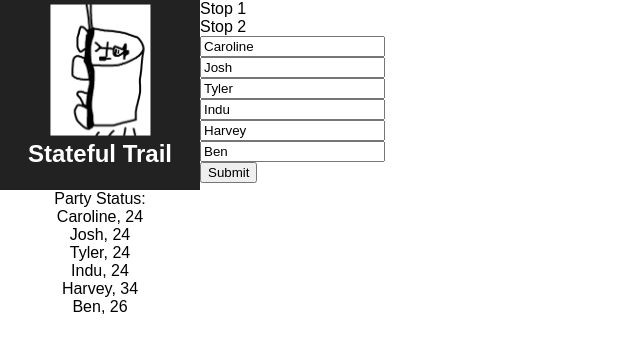
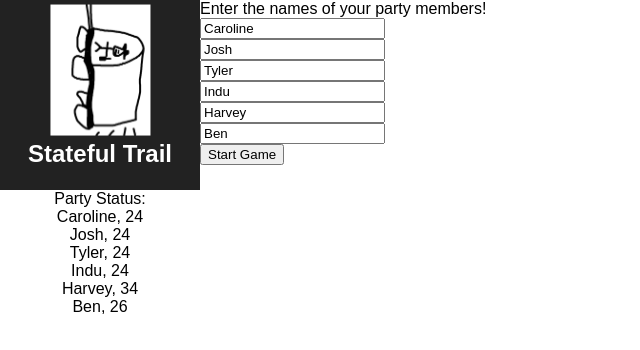
Before and after one commit to lieblingskartoffel/stateful-trail, a React (Create React App) app: page / in a window 1280 px wide. Shown: the top 350 px of the page, without its empty margins (0-640 px from the left). Built offline with nearby package versions, Linux system fonts and the light colour scheme; the HTML template or start-up script is replaced by a standard one.

Commit message:
Added a game start button!

```diff
--- a/src/App.js
+++ b/src/App.js
@@ -1,14 +1,14 @@
 import React, { Component } from 'react';
 import logo from './images/logo2.png';
 import './App.css';
-import Map from './components/Map';
 import PartyStatus from './components/PartyStatus';
-import StartForm from './components/StartForm';
+import MainPanel from './components/MainPanel';
 
 class App extends Component {
   constructor(props) {
     super(props);
     this.state = {
+      isStarted: false,
       members: [
         {
           name: 'Caroline',
@@ -44,11 +44,18 @@ class App extends Component {
     };
 
     this.handleNameChange = this.handleNameChange.bind(this);
+    this.startGame = this.startGame.bind(this);
   }
 
   handleNameChange(event) {
     let copiedState = Object.assign({}, this.state);
     copiedState.members[event.target.id].name = event.target.value;
+    this.setState(copiedState);
+  }
+
+  startGame() {
+    let copiedState = Object.assign({}, this.state);
+    copiedState.isStarted = true;
     this.setState(copiedState);
   }
 
@@ -64,10 +71,7 @@ class App extends Component {
             <PartyStatus members={this.state.members}/>
           </div>
         </div>
-        <div className="main-content">
-          <Map />
-          <StartForm members={this.state.members} handleNameChange={this.handleNameChange}/>
-        </div>
+        <MainPanel members={this.state.members} handleNameChange={this.handleNameChange} isStarted={this.state.isStarted} startGame={this.startGame} />
       </div>
     );
   }
--- /dev/null
+++ b/src/components/MainPanel.js
@@ -0,0 +1,30 @@
+import React, { Component } from 'react';
+import Map from './Map';
+import StartForm from './StartForm';
+
+class MainPanel extends Component {
+  chooseView(args) {
+    if (args.isStarted) {
+      return (<Map />)
+    }
+    else {
+      return (<StartForm members={args.members} handleNameChange={args.handleNameChange} startGame={args.startGame}/>)
+    }
+  }
+  render () {
+    return (
+      <div className="main-content">
+        {this.chooseView(
+          {
+            isStarted: this.props.isStarted,
+            members: this.props.members,
+            handleNameChange: this.props.handleNameChange,
+            startGame: this.props.startGame
+          }
+        )}
+      </div>
+    )
+  }
+}
+
+export default MainPanel;
--- a/src/components/StartForm.js
+++ b/src/components/StartForm.js
@@ -24,21 +24,18 @@ class StartForm extends React.Component {
 	}
 
 	handleSubmit(event) {
-		alert('something happened and its value was ' + this.state.members.map((member) => {return member.name}));
+		this.props.startGame();
 		event.preventDefault();
-	}
-
-	getPartySkeleton() {
-		return [0,1,2,3,4,5];
 	}
 
 	render() {
 		return (
 			<form onSubmit={this.handleSubmit}>
 				<label>
+				Enter the names of your party members!
 					{this.props.members.map((member) => {return this.renderRow(member)})}
 				</label>
-				<input type="submit" value="Submit" />
+				<input type="submit" value="Start Game" />
 			</form>
 		)
 	}
```
